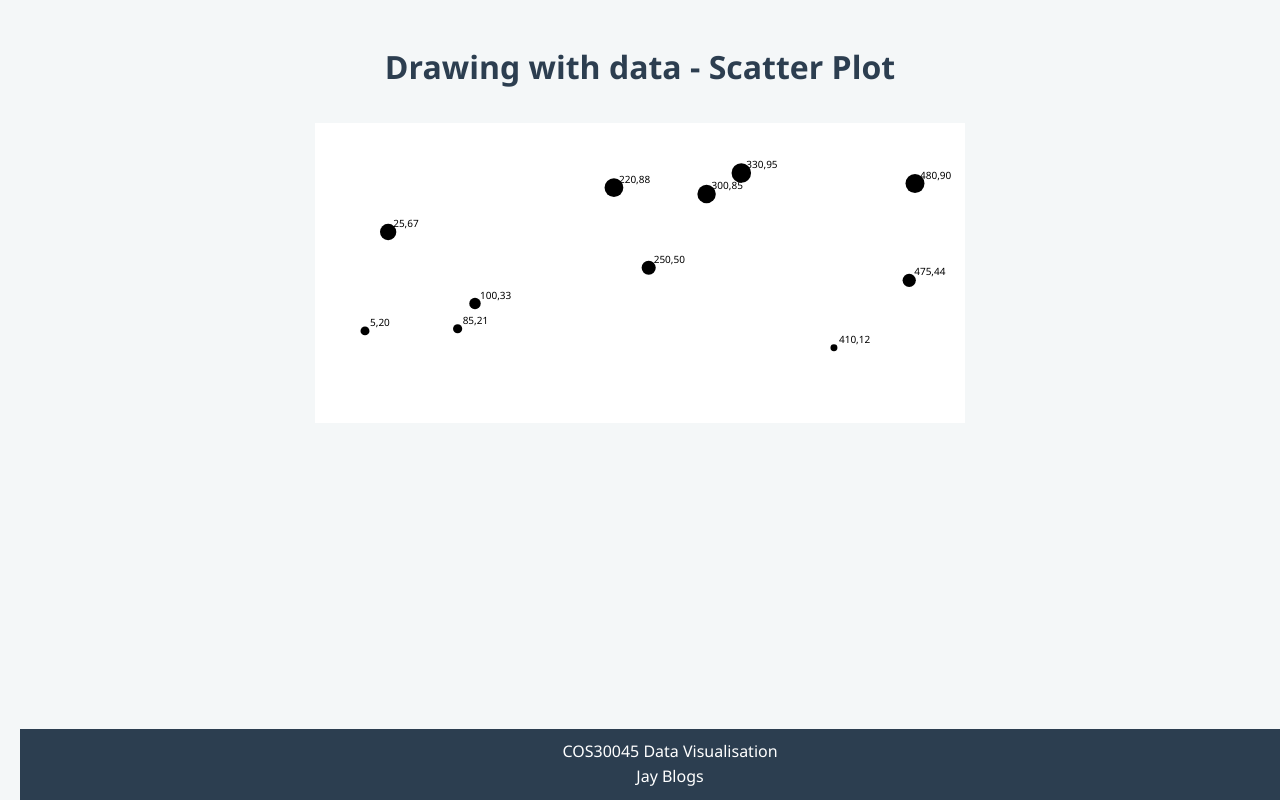
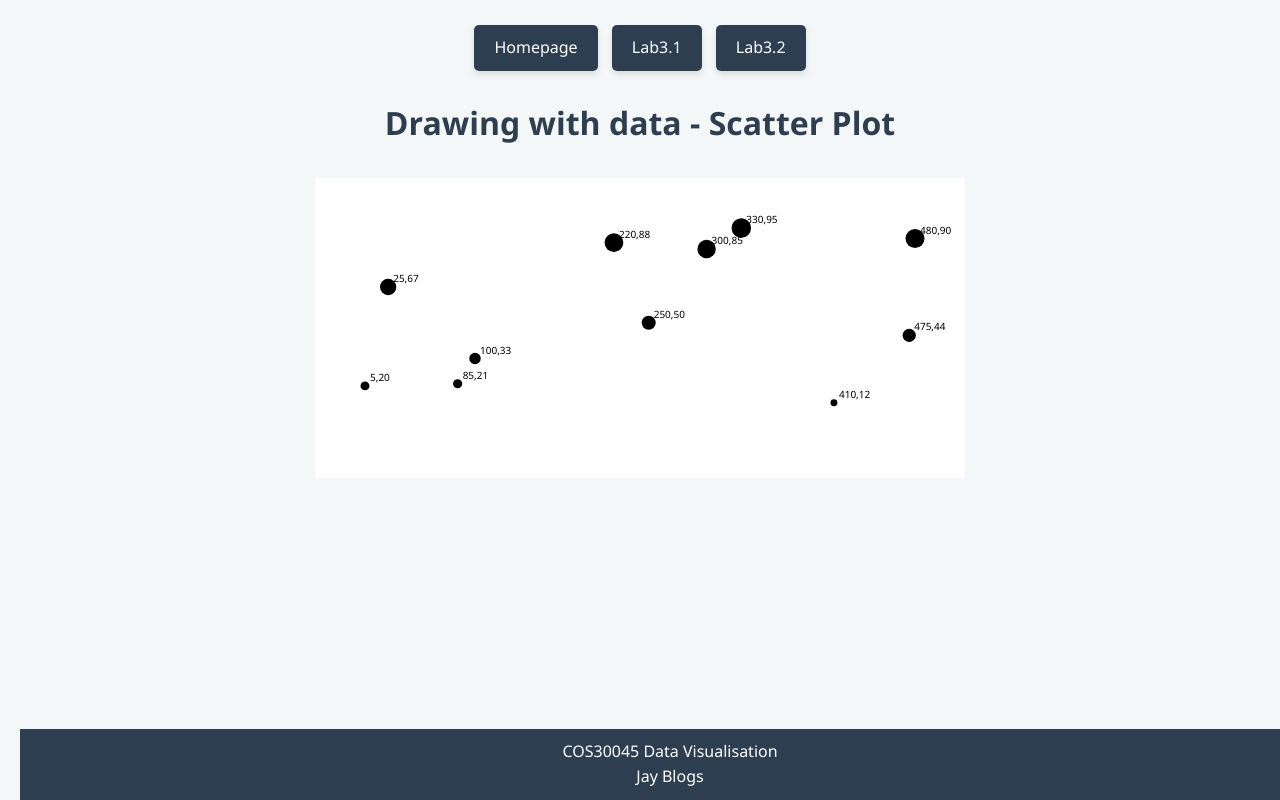
Before and after one commit to Chitty36/Labdemo, a plain HTML site: page lab3.1.html in a window 1280 px wide. Drawn offline with nearby package versions, Linux system fonts and the light colour scheme.

Commit message:
Update lab3.1.html
.

```diff
--- a/lab3.1.html
+++ b/lab3.1.html
@@ -93,6 +93,12 @@ body {
 
 <body>
 
+    <div class="button-container">
+        <a href="index.html" class="button">Homepage</a>
+        <a href="lab3.1.html" class="button">Lab3.1</a>
+        <a href="lab3.2.html" class="button">Lab3.2</a>
+    </div>
+
 	<h1>Drawing with data - Scatter Plot </h1>
 
     <script>
```
